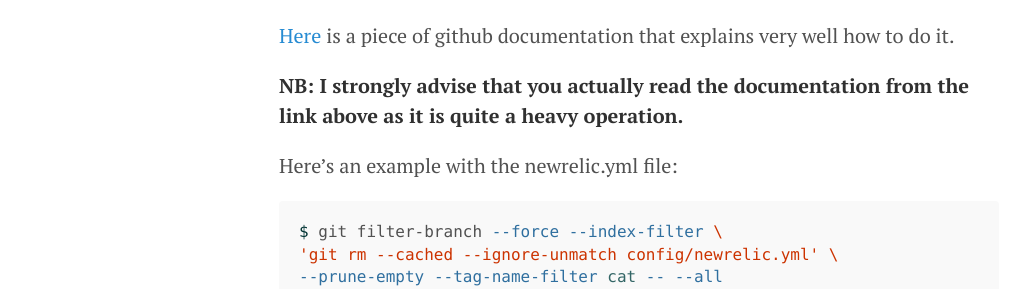
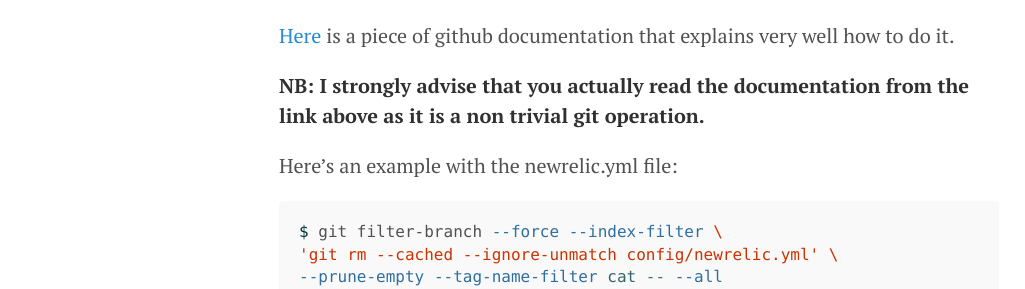
Before and after one commit to nsarno/nsarno.github.io, a Jekyll site: the page built from _posts/2015-01-11-open-source-rails-app-with-sensitive-data.md, in a window 1280 px wide and 900 px high, scrolled down 2308 px. Shown: the part 188-477 px from the top of the window, without its empty margins (1-1026 px from the left). Built offline with Jekyll 4.4.1, drawn with Linux system fonts in a browser that asks for light colours; Markdown is read by kramdown in place of the engine named in the settings; comment, search, counter and statistics services are not loaded.

Commit message:
Update 2015-01-11-open-source-rails-app-with-sensitive-data.md

```diff
--- a/_posts/2015-01-11-open-source-rails-app-with-sensitive-data.md
+++ b/_posts/2015-01-11-open-source-rails-app-with-sensitive-data.md
@@ -71,7 +71,7 @@ If you've already been pushing code on your github repository, anyone could stil
 
 [Here](https://help.github.com/articles/remove-sensitive-data/) is a piece of github documentation that explains very well how to do it.
 
-**NB: I strongly advise that you actually read the documentation from the link above as it is quite a heavy operation.**
+**NB: I strongly advise that you actually read the documentation from the link above as it is a non trivial git operation.**
 
 Here's an example with the newrelic.yml file:
 
```
